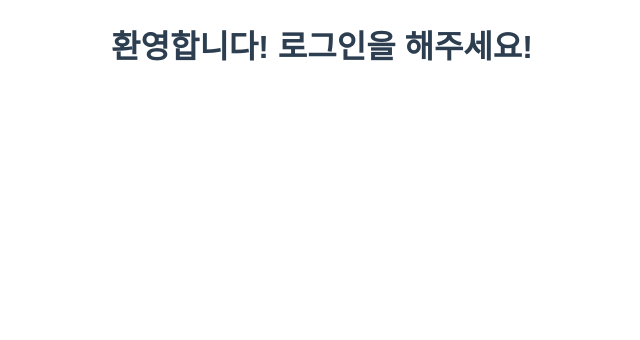
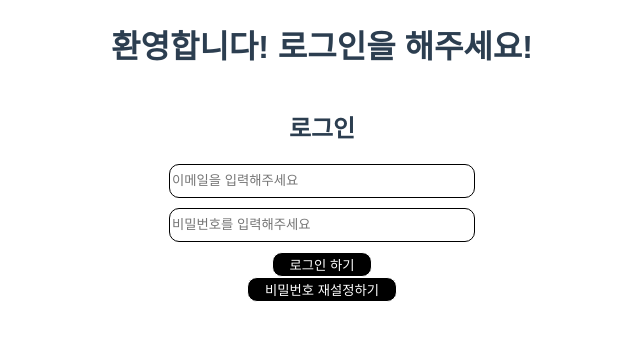
Before and after one commit to chojooyoung/Recruitment-Task-ABLY, a Vue app: page /login in a window 1280 px wide. Shown: the top 340 px of the page, without its empty margins (318-958 px from the left). Built offline with nearby package versions, Linux system fonts and the light colour scheme.

Commit message:
💄 Style: 로그인 페이지 마크업

```diff
--- a/src/components/LoginComponent.vue
+++ b/src/components/LoginComponent.vue
@@ -1,15 +1,96 @@
 <template>
   <div class="Login">
     <h1>환영합니다! 로그인을 해주세요!</h1>
+    <div class="form-wrapper">
+      <h2 class="form-wrapper_header">로그인</h2>
+      <form class="login-form" @submit="loginButtonClick">
+        <input
+          class="login-form-email"
+          v-model="email"
+          name="email"
+          type="text"
+          placeholder="이메일을 입력해주세요"
+          required
+        />
+        <input
+          class="login-form-password"
+          v-model="password"
+          name="password"
+          type="password"
+          placeholder="비밀번호를 입력해주세요"
+          required
+        />
+        <button class="login-form-loginbutton">
+          로그인 하기
+        </button>
+      </form>
+      <button class="login-form-reset_password">
+          비밀번호 재설정하기
+      </button>
+    </div>
   </div>
 </template>
 
 <script>
 export default {
   name: "LoginComponent",
+  data() {
+    return {
+      email: "",
+      password: "",
+    };
+  },
 };
 </script>
 
 <style lang="scss" scoped>
-
+.form-wrapper{
+  display: flex;
+  flex-direction: column;
+  justify-content: center;
+}
+.login-form{
+  width:100%;
+  align-content: center;
+  align-items: center;
+  display: flex;
+  gap:10px;
+  flex-direction: column;
+  justify-content: center;
+  &-email{
+    max-width:300px;
+    width:100%;
+    height:30px;
+    border:solid 0.1px;
+    border-radius: 10px;
+  }
+  &-password{
+    max-width:300px;
+    width:100%;
+    height:30px;
+    border:solid 0.1px;
+    border-radius: 10px;
+  }
+  &-loginbutton{
+    max-width:100px;
+    width:100%;
+    height:25px;
+    background: black;
+    color: white;
+    border:solid 0.1px;
+    border-radius: 10px;
+    cursor: pointer;
+  }
+}
+.login-form-reset_password{
+    align-self: center;
+    max-width:150px;
+    width:100%;
+    height:25px;
+    background: black;
+    color: white;
+    border:solid 0.1px;
+    border-radius: 10px;
+    cursor: pointer;
+}
 </style>
```
